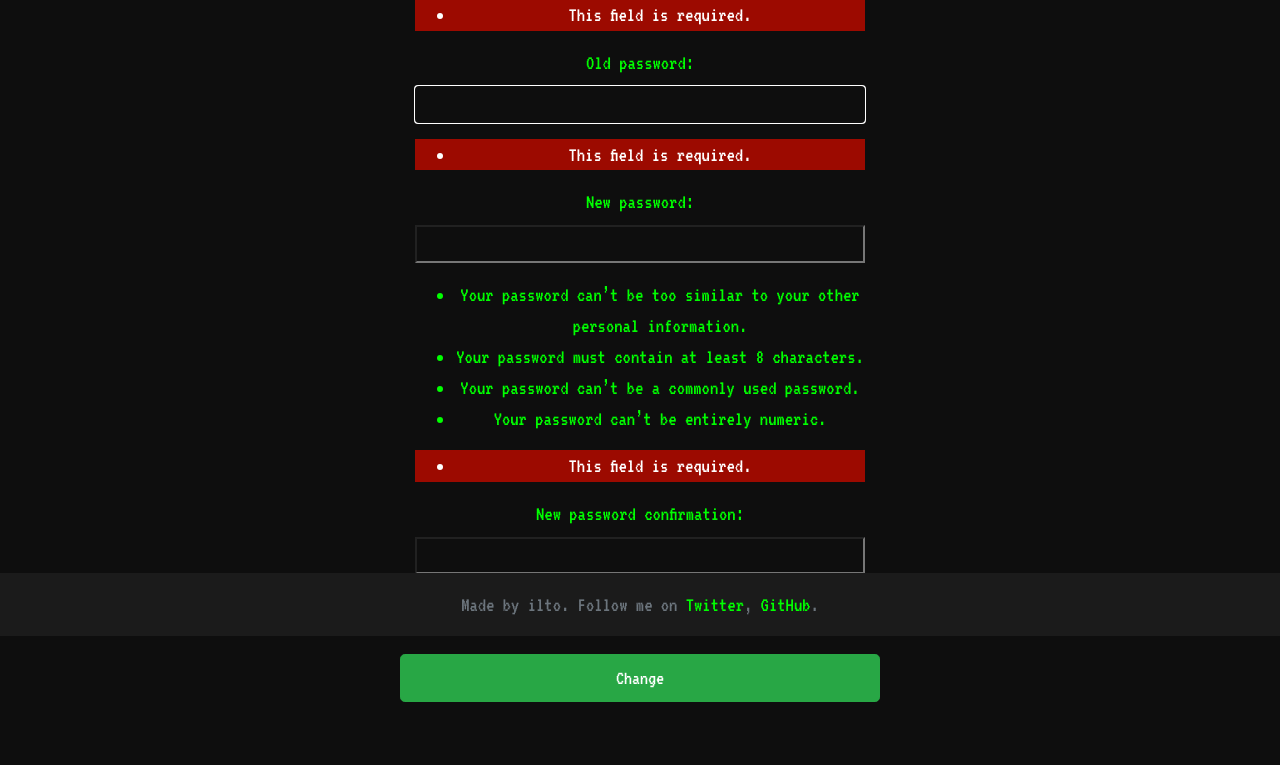
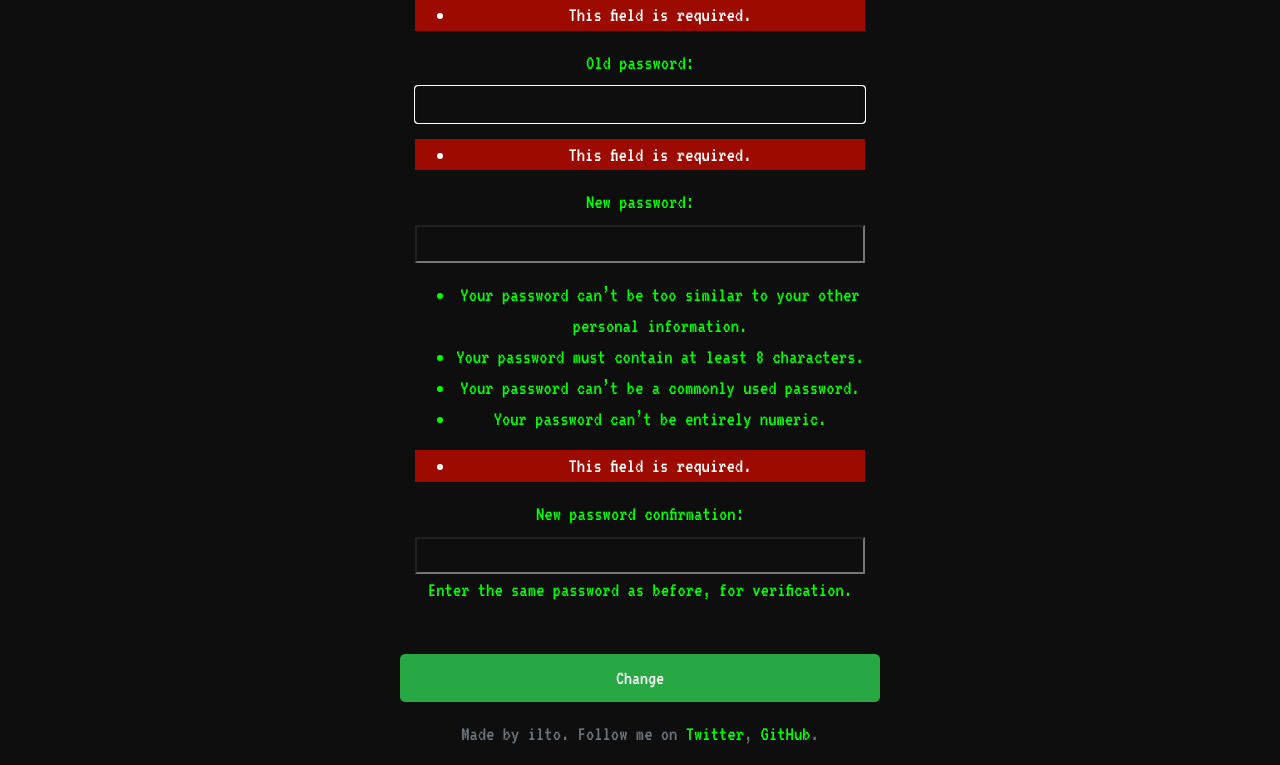
Before and after one commit to iltox0xsec/main, a Django app: page /account/change/password/ in a window 1280 px wide. Shown: the part 164-929 px from the top of the page. Before the commit the page ends 866 px from the top, so only its background shows below. Run offline with Django 5.2, Linux system fonts and the light colour scheme; a user stored in the database is signed in; parts of the project's set-up code (start-up, migrations or seed data) failed here and were passed over; some libraries are stand-ins or nearby versions.

Commit message:
footer style kaldırıldı

```diff
--- a/templates/base/footer.html
+++ b/templates/base/footer.html
@@ -1,16 +1,3 @@
-
- <style>
-.footer {
-    position: fixed;
-    bottom: 0;
-    left: 0;
-    width: 100%;
-    background-color: #1b1b1b;
-    padding: 20px;
-    z-index: 1000;
-}
-
- </style>
 <footer class="footer mt-auto py-3">
   <div class="container text-center">
       <span class="text-muted">Made by ilto. Follow me on
```
Lines whose indentation alone changed are shown as unchanged.
